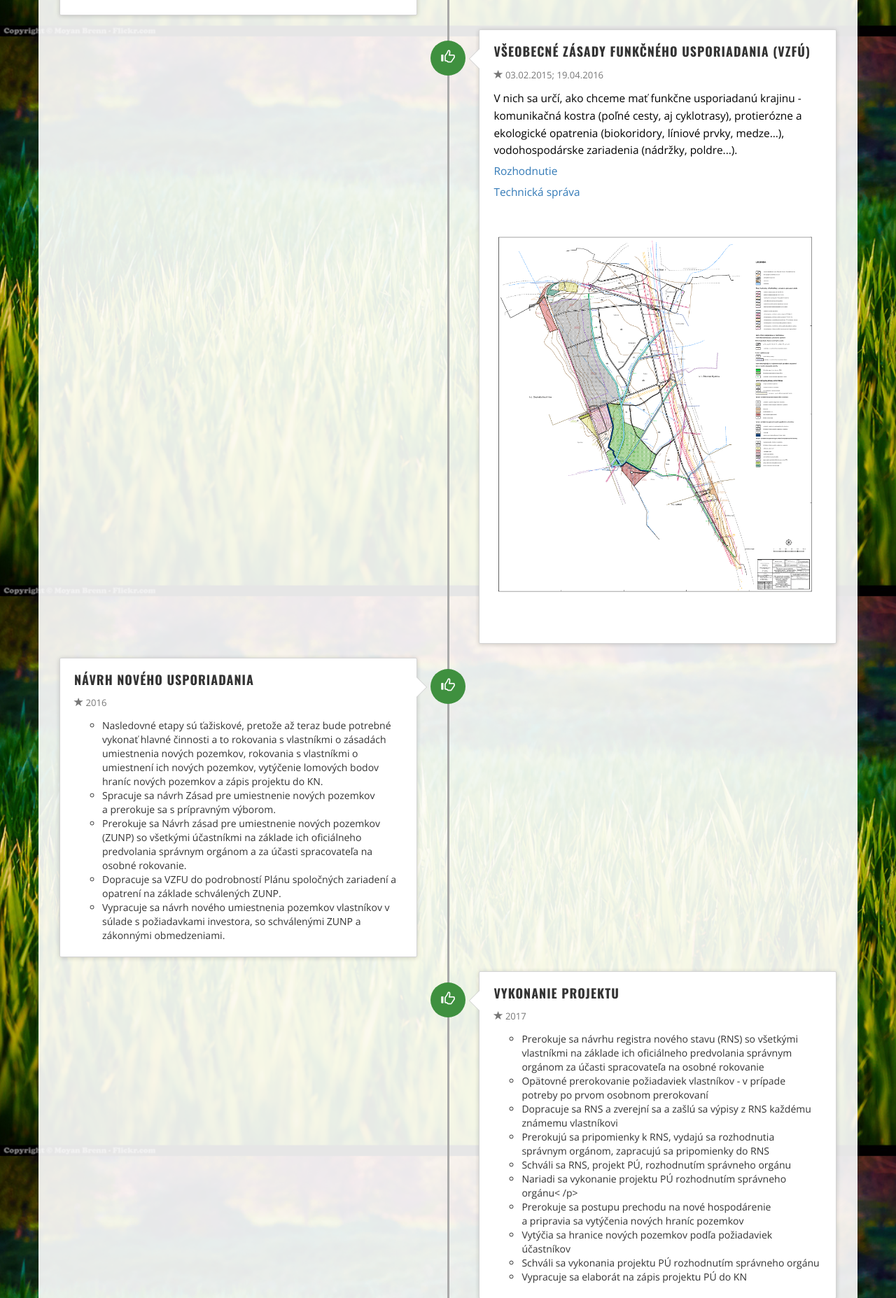
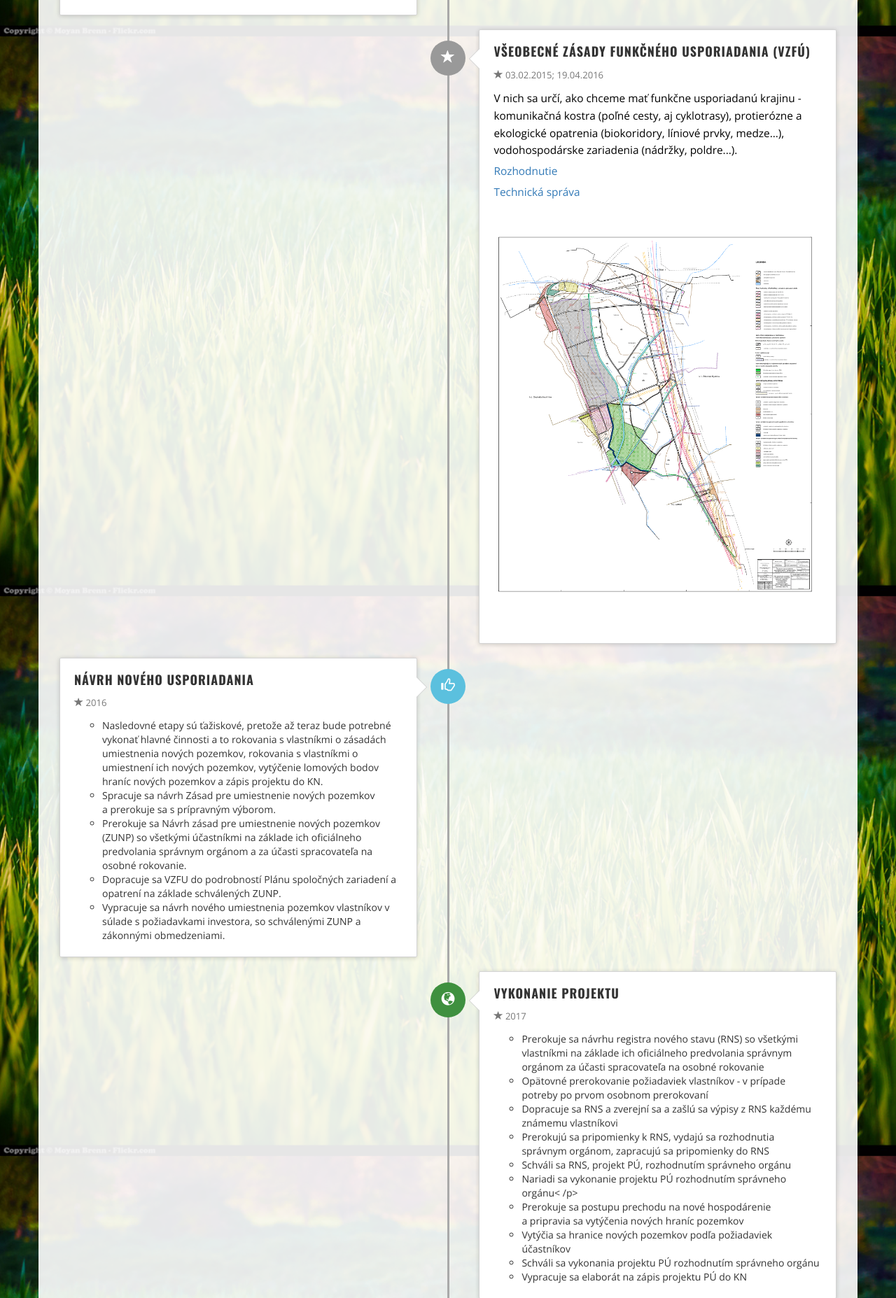
Before and after one commit to OHUSAR/pozemkove_upravy, a PHP site: page /timeline.php in a window 1280 px wide. Shown: the part 3948-5803 px from the top of the page at 70% size. Run offline with PHP 8.4, Linux system fonts and the light colour scheme.

Commit message:
change glyphicons

```diff
--- a/sources/timeline.php
+++ b/sources/timeline.php
@@ -99,7 +99,7 @@ siteHead("Timeline");
                         </div>
                     </li>
                     <li>
-                        <div class="timeline-badge success"><i class="glyphicon glyphicon-thumbs-up"></i></div>
+                        <div class="timeline-badge info"><i class="glyphicon glyphicon-globe"></i></div>
                         <div class="timeline-panel">
                             <div class="timeline-heading">
                                 <h4 class="timeline-title">REGISTER PÔVODNÉHO STAVU</h4>
@@ -126,7 +126,7 @@ siteHead("Timeline");
                         </div>
                     </li>
                     <li class="timeline-inverted">
-                        <div class="timeline-badge success"><i class="glyphicon glyphicon-thumbs-up"></i></div>
+                        <div class="timeline-badge"><i class="glyphicon glyphicon-star"></i></div>
                         <div class="timeline-panel">
                             <div class="timeline-heading">
                                 <h4 class="timeline-title">VŠEOBECNÉ ZÁSADY FUNKČNÉHO USPORIADANIA (VZFÚ)</h4>
@@ -157,7 +157,7 @@ siteHead("Timeline");
                         </div>
                     </li>
                     <li>
-                        <div class="timeline-badge success"><i class="glyphicon glyphicon-thumbs-up"></i></div>
+                        <div class="timeline-badge info"><i class="glyphicon glyphicon-thumbs-up"></i></div>
                         <div class="timeline-panel">
                             <div class="timeline-heading">
                                 <h4 class="timeline-title">NÁVRH NOVÉHO USPORIADANIA</h4>
@@ -194,7 +194,7 @@ siteHead("Timeline");
                         </div>
                     </li>
                     <li class="timeline-inverted">
-                        <div class="timeline-badge success"><i class="glyphicon glyphicon-thumbs-up"></i></div>
+                        <div class="timeline-badge success"><i class="glyphicon glyphicon-globe"></i></div>
                         <div class="timeline-panel">
                             <div class="timeline-heading">
                                 <h4 class="timeline-title">VYKONANIE PROJEKTU</h4>
```
